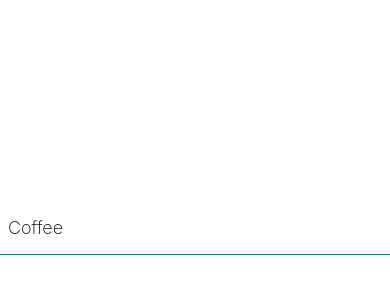
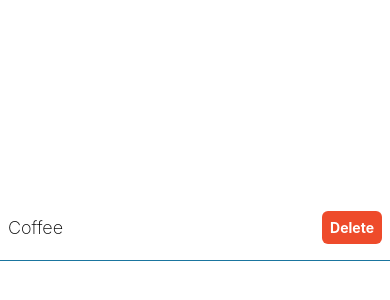
Before and after one commit to htutwaiphyoe/mastering-react-native, a React Native app in the folder frontend-master-v3/: screen / in a window 390 px wide. Shown: the part 194-494 px from the top of the page. Built offline with nearby package versions, Linux system fonts and the light colour scheme.

Commit message:
feat(frontend-master-v3): Button and Alert

```diff
--- a/frontend-master-v3/App.tsx
+++ b/frontend-master-v3/App.tsx
@@ -1,11 +1,33 @@
-import { StyleSheet, Text, View } from "react-native";
+import { Alert, StyleSheet, Text, TouchableOpacity, View } from "react-native";
 import { theme } from "./theme";
 
 export default function App() {
+  const handleDelete = () => {
+    Alert.alert(
+      "Are you sure you want to delete this?",
+      "This will delete a item",
+      [
+        { text: "No", style: "cancel" },
+        {
+          text: "Yes",
+          style: "destructive",
+          onPress: () => console.log("Deleted"),
+        },
+      ]
+    );
+  };
+
   return (
     <View style={styles.container}>
       <View style={styles.item}>
-        <Text style={styles.text}>Coffee</Text>
+        <Text style={styles.itemText}>Coffee</Text>
+        <TouchableOpacity
+          activeOpacity={0.8}
+          style={styles.button}
+          onPress={handleDelete}
+        >
+          <Text style={styles.buttonText}>Delete</Text>
+        </TouchableOpacity>
       </View>
     </View>
   );
@@ -21,10 +43,22 @@
     paddingVertical: 16,
     paddingHorizontal: 8,
     borderBottomWidth: 1,
+    alignItems: "center",
+    flexDirection: "row",
+    justifyContent: "space-between",
     borderBottomColor: theme.colorCerulean,
   },
-  text: {
+  itemText: {
     fontSize: 18,
     fontWeight: "200",
   },
+  button: {
+    padding: 8,
+    borderRadius: 6,
+    backgroundColor: theme.colorRed,
+  },
+  buttonText: {
+    fontWeight: "700",
+    color: theme.colorWhite,
+  },
 });
--- a/frontend-master-v3/theme/index.ts
+++ b/frontend-master-v3/theme/index.ts
@@ -1,4 +1,6 @@
 export const theme = {
+  colorWhite: "#fff",
+  colorBlack: "#000",
+  colorRed: "#EE4B2B",
   colorCerulean: "#1a759f",
-  colorWhite: "#fff",
 };
```
Also changed, not shown: frontend-master-v3/.eslintrc.js, 1 other file (tests, documents, lock files or other folders).
